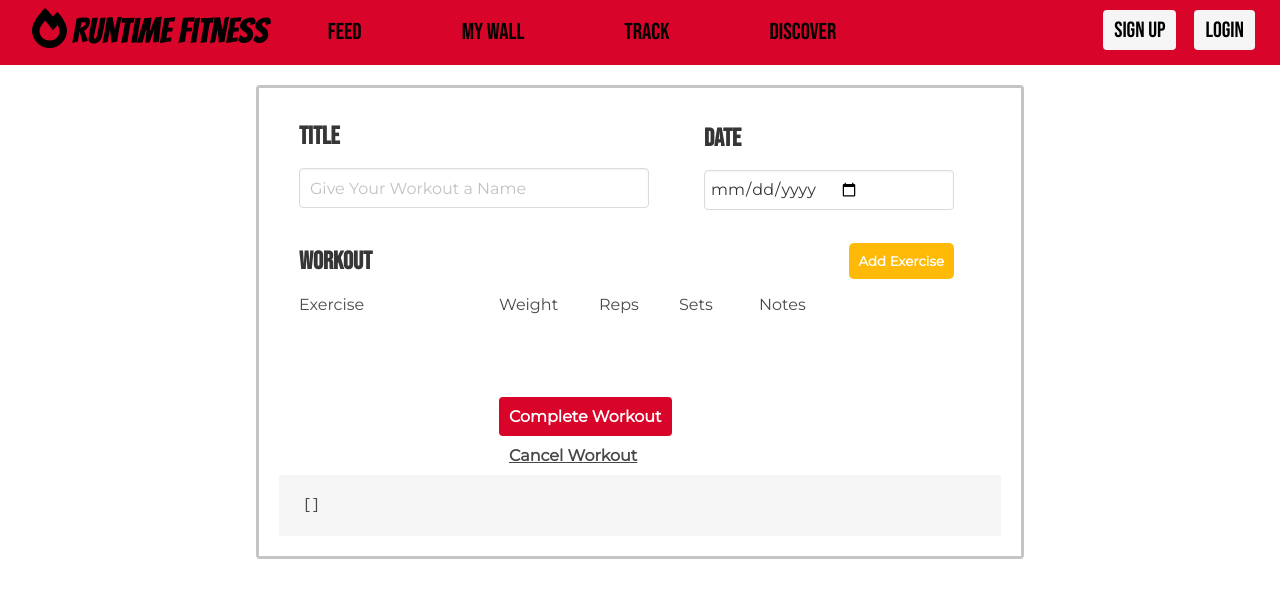
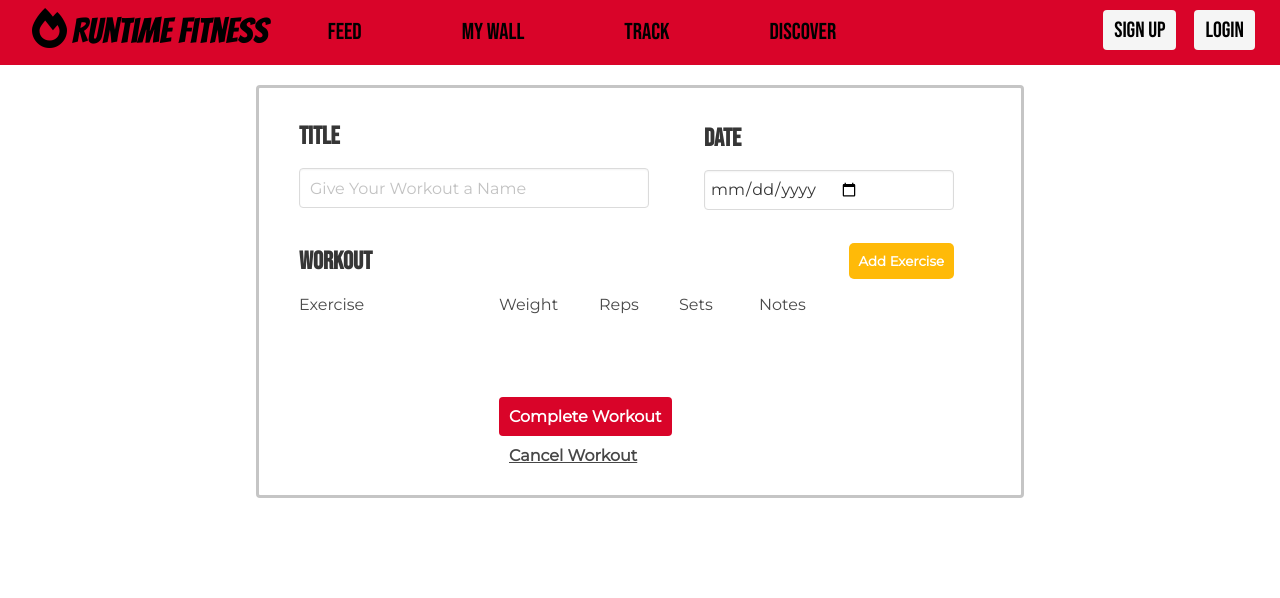
Before and after one commit to jasmineennabe/WSP_Exercise_App, a Vue app in the folder client/: page /createworkout in a window 1280 px wide. Shown: the top 598 px of the page. Built offline with nearby package versions, Linux system fonts and the light colour scheme.

Commit message:
finished track functionality

```diff
--- a/client/src/views/CreateWorkout.vue
+++ b/client/src/views/CreateWorkout.vue
@@ -38,7 +38,6 @@
             </div>
         </div>
       </form>
-      <pre>{{ routines }}</pre>
   </div>
 </template>
 
```
